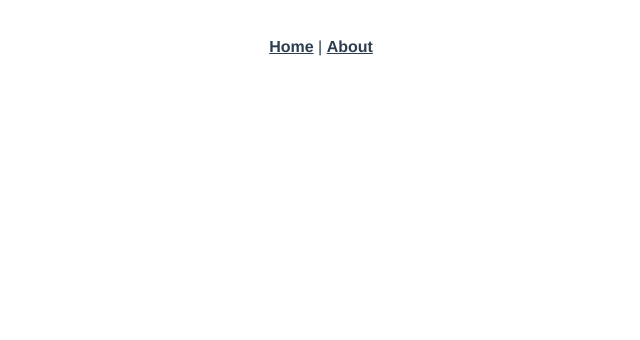
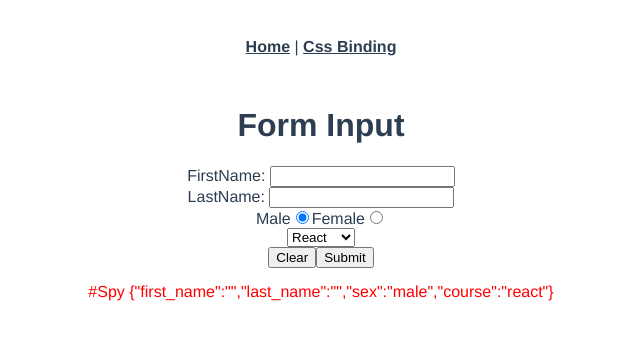
Before and after one commit to cckcoder/vue_tutorial_1, a Vue app: page /form_input in a window 1280 px wide. Shown: the top 340 px of the page, without its empty margins (319-959 px from the left). Built offline with nearby package versions, Linux system fonts and the light colour scheme.

Commit message:
Complete Form Input
Signed-off-by: codewiz <c.chaiwat.ch@gmail.com>

```diff
--- a/src/App.vue
+++ b/src/App.vue
@@ -2,7 +2,7 @@
   <div id="app">
     <div id="nav">
       <router-link to="/">Home</router-link> |
-      <router-link to="/about">About</router-link>
+      <router-link to="/css_binding">Css Binding</router-link>
     </div>
     <router-view/>
   </div>
--- a/src/router/index.js
+++ b/src/router/index.js
@@ -1,29 +1,33 @@
-import Vue from 'vue'
-import VueRouter from 'vue-router'
-import Home from '../views/Home.vue'
+import Vue from "vue";
+import VueRouter from "vue-router";
+import Home from "../views/Home.vue";
+import CssBinding from "../views/CssBinding.vue";
+import formInput from "../views/formInput.vue";
 
-Vue.use(VueRouter)
+Vue.use(VueRouter);
 
-  const routes = [
+const routes = [
   {
-    path: '/',
-    name: 'Home',
-    component: Home
+    path: "/",
+    name: "Home",
+    component: Home,
   },
   {
-    path: '/about',
-    name: 'About',
-    // route level code-splitting
-    // this generates a separate chunk (about.[hash].js) for this route
-    // which is lazy-loaded when the route is visited.
-    component: () => import(/* webpackChunkName: "about" */ '../views/About.vue')
-  }
-]
+    path: "/css_binding",
+    name: "CssBinding",
+    component: CssBinding,
+  },
+  {
+    path: "/form_input",
+    name: "formInput",
+    component: formInput,
+  },
+];
 
 const router = new VueRouter({
-  mode: 'history',
+  mode: "history",
   base: process.env.BASE_URL,
-  routes
-})
+  routes,
+});
 
-export default router
+export default router;
--- /dev/null
+++ b/src/views/CssBinding.vue
@@ -0,0 +1,44 @@
+<template>
+  <div id="CssBinding">
+    <h1>Css Binding</h1>
+    <img :src="imgUrl" alt="vuemastery">
+    <br>
+    <div :class="[false ? error : '', textSize]">
+      CodWiz
+    </div>
+    <div :style="{color, fontSize}">Binding Style</div>
+    <div :style="isActive ? styleObj : ''">Binding style Obj</div>
+    <button @click="isActive = !isActive">ToggleActive</button>
+  </div>
+</template>
+
+<script>
+export default {
+  name: 'CssBinding',
+  data() {
+    return {
+      imgUrl: 'https://www.vuemastery.com/images/vuemastery-white.svg',
+      error: 'errorClass',
+      textSize: 'textSize',
+      color: 'coral',
+      fontSize: '50px',
+      isActive: false,
+      styleObj: {
+        backgroundColor: 'yellow'
+      }
+    }
+  }
+
+}
+</script>
+
+<style>
+.errorClass {
+  background-color: tomato;
+}
+
+.textSize {
+  font-size: 20px;
+  font-weight: 900;
+}
+</style>
--- /dev/null
+++ b/src/views/formInput.vue
@@ -0,0 +1,71 @@
+<template>
+  <div id="formInput">
+    <h1>Form Input</h1>
+    <form @submit.prevent="submit">
+      <div>
+        <label for="first_name">FirstName: </label>
+        <input type="text" name="first_name" v-model="applicant.first_name">
+      </div>
+      <div>
+        <label for="last_name">LastName: </label>
+        <input type="text" name="last_name" v-model="applicant.last_name">
+      </div>
+      <!-- Sex -->
+      <div>
+        <label for="sex">Male</label>
+        <input type="radio" name="sex" value="male" v-model="applicant.sex">
+        <label for="sex">Female</label>
+        <input type="radio" name="sex" value="female" v-model="applicant.sex">
+      </div>
+
+      <!-- Course -->
+      <div>
+        <select name="course" v-model="applicant.course">
+          <option value="react">React</option>
+          <option value="vue">Vue</option>
+          <option value="angular">Angular</option>
+        </select>
+      </div>
+      <button type="button" @click="clear">Clear</button>
+      <button type="submit">Submit</button>
+    </form>
+    <div style="margin-top:15px; color:red;">
+      #Spy {{ JSON.stringify(applicant) }}
+    </div>
+  </div>
+
+</template>
+
+<script>
+export default {
+  name: "formInput",
+  data() {
+    return {
+      applicant: {
+        first_name: "",
+        last_name: "",
+        sex: "male",
+        course: "react"
+      }
+    }
+  },
+  methods: {
+    clear() {
+      this.applicant = {
+        first_name: "",
+        last_name: "",
+        sex: "male",
+        course: "react"
+      }
+    },
+    submit() {
+      alert(JSON.stringify(this.applicant))
+    }
+  }
+
+}
+</script>
+
+<style>
+
+</style>
```
